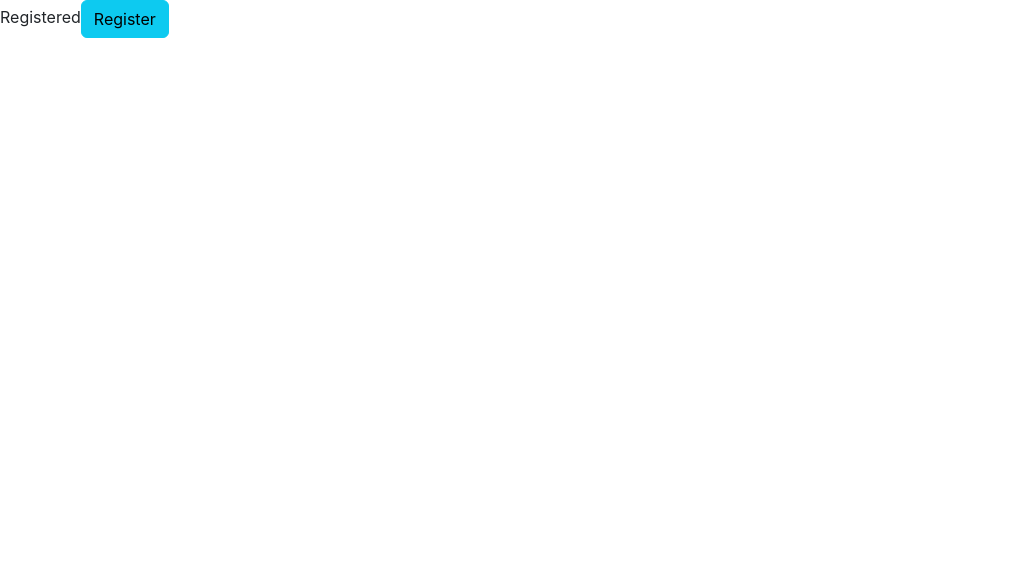
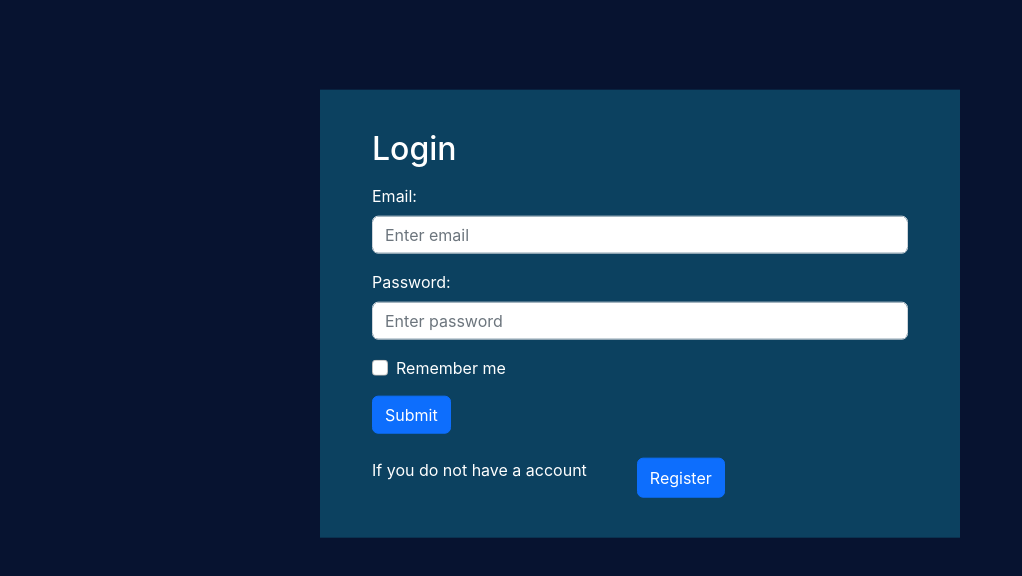
Before and after one commit to dilumsadeepa/Tuition-management-system, a React (Create React App) app in the folder tuition-management/: page / in a window 1280 px wide. Shown: the top 576 px of the page, without its empty margins (0-1022 px from the left). Built offline with nearby package versions, Linux system fonts and the light colour scheme.

Commit message:
auth update

```diff
--- /dev/null
+++ b/tuition-management/public/css/style.css
@@ -0,0 +1,39 @@
+
+.auth-main{
+    background-color: #071330;
+    color: white;
+    height: 100vh;
+}
+
+.auth-box{
+    transform: translateY(20%);
+    background-color: #0C4160;
+}
+
+.auth-btn{
+    display: inline-flex;
+}
+
+.login{
+    display: block;
+    padding: 20px;
+    margin: 20px;
+    border-radius: 24px;
+}
+
+.register{
+    display: none;
+    padding: 20px;
+    margin: 20px;
+    border-radius: 24px;
+}
+
+.l-btn{
+    display: none;
+    margin-left: 50px;
+}
+
+.r-btn{
+    display: block;
+    margin-left: 50px;
+}
--- a/tuition-management/public/index.html
+++ b/tuition-management/public/index.html
@@ -29,6 +29,8 @@
     <!-- Latest compiled and minified CSS -->
   <link href="%PUBLIC_URL%/css/bootstrap.min.css" rel="stylesheet">
 
+  <link href="%PUBLIC_URL%/css/style.css" rel="stylesheet">
+
   <!-- Latest compiled JavaScript -->
   <script src="%PUBLIC_URL%/js/bootstrap.bundle.min.js"></script>
 
--- a/tuition-management/src/components/User/Register.js
+++ b/tuition-management/src/components/User/Register.js
@@ -1,10 +1,82 @@
 import React from 'react'
 
 const Register = () =>{
+
+    const changereg = () =>{
+        document.getElementById('register').style.display = "none";
+        document.getElementById('login').style.display = "block";
+        document.getElementById('l-btn').style.display ="none";
+        document.getElementById('r-btn').style.display = "block";
+    }
+
+    const changelogin = () =>{
+        document.getElementById('register').style.display = "block";
+        document.getElementById('login').style.display = "none";
+        document.getElementById('l-btn').style.display ="block";
+        document.getElementById('r-btn').style.display = "none";
+    }
+
     return(
-        <div>Registered
-            <button className='btn btn-info'>Register</button>
+        <div className='container-fluid auth-main'>
+            <div className='row'>
+                <div className='col-sm-3'></div>
+
+                <div className='col-sm-6 auth-box'>
+
+                    <div className='login' id='login'>
+                        <h2>Login</h2>
+                        <form action="/action_page.php">
+                            <div class="mb-3 mt-3">
+                                <label for="email" class="form-label">Email:</label>
+                                <input type="email" class="form-control" id="email" placeholder="Enter email" name="email" />
+                            </div>
+                            <div class="mb-3">
+                                <label for="pwd" class="form-label">Password:</label>
+                                <input type="password" class="form-control" id="pwd" placeholder="Enter password" name="pswd" />
+                            </div>
+                            <div class="form-check mb-3">
+                                <label class="form-check-label">
+                                <input class="form-check-input" type="checkbox" name="remember" /> Remember me
+                                </label>
+                            </div>
+                            <button type="submit" class="btn btn-primary">Submit</button>
+                        </form>
+                        <br></br>
+                        <div className='auth-btn'>
+                            <p>If you do not have a account  </p><button className='btn btn-primary r-btn ml-4' id='r-btn' onClick={changelogin}>Register</button>
+                        </div>
+                    </div>
+
+                    <div className='register' id='register'>
+                        <h2>Register</h2>
+                        <form action="/action_page.php">
+                            <div class="mb-3 mt-3">
+                                <label for="email" class="form-label">Email:</label>
+                                <input type="email" class="form-control" id="email" placeholder="Enter email" name="email" />
+                            </div>
+                            <div class="mb-3">
+                                <label for="pwd" class="form-label">Password:</label>
+                                <input type="password" class="form-control" id="pwd" placeholder="Enter password" name="pswd" />
+                            </div>
+                            <div class="form-check mb-3">
+                                <label class="form-check-label">
+                                <input class="form-check-input" type="checkbox" name="remember" /> Remember me
+                                </label>
+                            </div>
+                            <button type="submit" class="btn btn-primary">Submit</button>
+                        </form>
+                        <br></br>
+                        <div className='auth-btn'>
+                            <p>Login to your account </p> <button className='btn btn-primary l-btn' id='l-btn' onClick={changereg}>Login</button>
+                        </div>
+                    </div>
+
+                </div>
+
+                <div className='col-sm-3'></div>
+            </div>
         </div>
+
     )
 }
 
```
